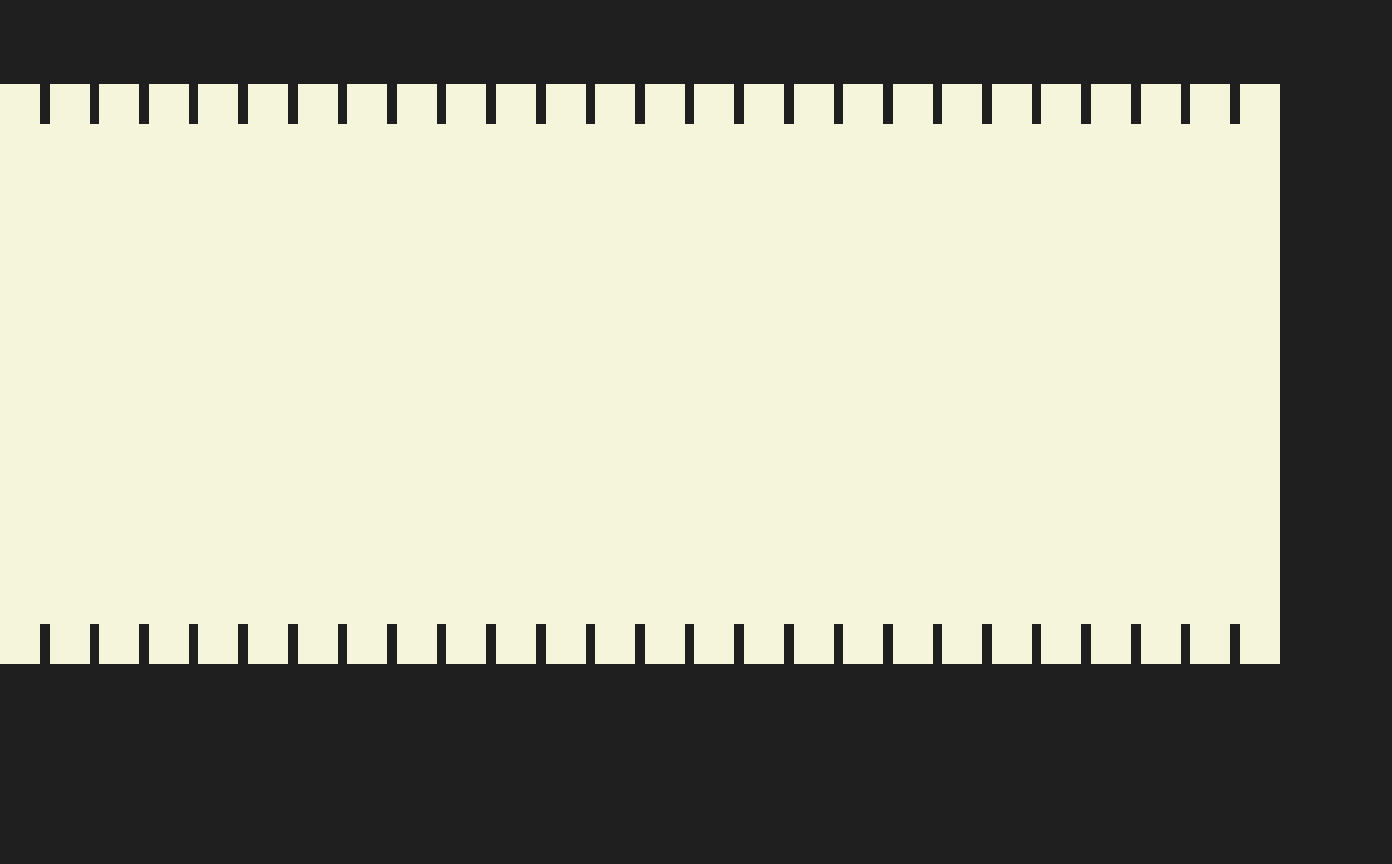
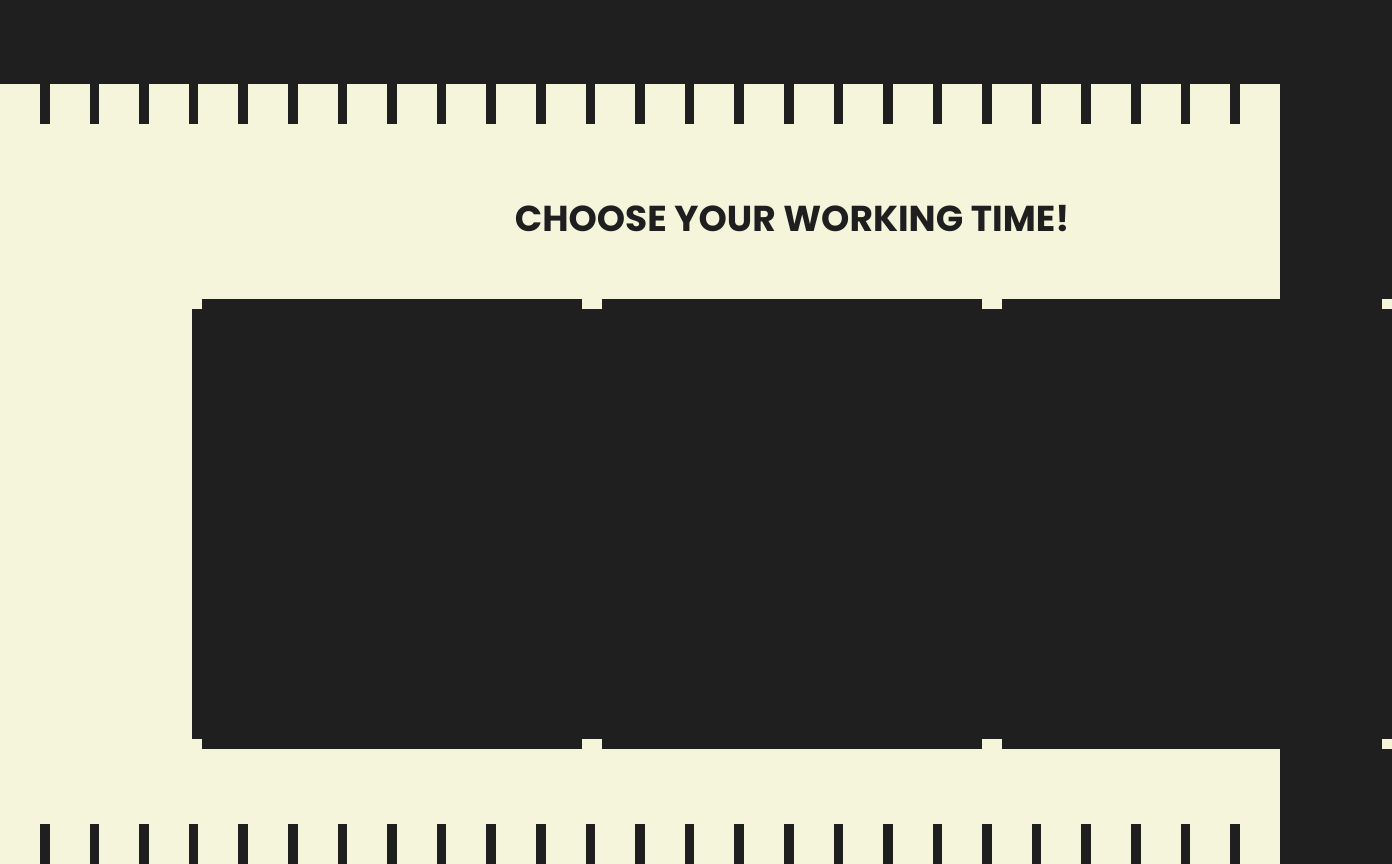
Before and after one commit to mahdi204/PlantsForPlansWebsite, a React (Vite) app: page / in a window 1280 px wide. Shown: the part 780-1644 px from the top of the page, 1392 px wide, since content can reach past the window. Before the commit the page ends 1444 px from the top, so only its background shows below. Built offline with nearby package versions, Linux system fonts and the light colour scheme; a web font is replaced by a local one.

Commit message:
adding cards to the Plans.jsx

```diff
--- a/src/Components/Plans.jsx
+++ b/src/Components/Plans.jsx
@@ -31,7 +31,32 @@ const Plans = () => {
                 <div className='w-[40px] h-[40px] bg-[#f5f5dc]'></div>
                 <div className='w-[40px] h-[40px] bg-[#f5f5dc]'></div>
             </div>
-            <div className='the-content flex w-[100%] bg-[#f5f5dc] h-[500px]'></div>
+            {/* the content of the plans.jsx */}
+            <div className='the-content-container flex w-[100%] bg-[#f5f5dc] h-[700px]'>
+                <div className='the-content w-[100%] mx-[15%] my-[40px] flex justify-center flex-col ' >
+                    <h1 className='text-[#1f1f1f] text-4xl uppercase flex justify-center items-center mb-[60px] ' style={{ fontFamily: 'Poppins, sans-serif', fontWeight: '700' }}>Choose Your Working Time!</h1>
+                    <div className='flex justify-around items-center '>
+                        <div className='relative flex h-[450px] w-[400px] bg-[#1f1f1f]'>
+                            <div className='absolute top-0 left-0 w-[10px] h-[10px] bg-[#f5f5dc]'></div> {/* Top-left corner */}
+                            <div className='absolute top-0 right-0 w-[10px] h-[10px] bg-[#f5f5dc]'></div> {/* Top-right corner */}
+                            <div className='absolute bottom-0 left-0 w-[10px] h-[10px] bg-[#f5f5dc]'></div> {/* Bottom-left corner */}
+                            <div className='absolute bottom-0 right-0 w-[10px] h-[10px] bg-[#f5f5dc]'></div> {/* Bottom-right corner */}
+                        </div>
+                        <div className='relative flex h-[450px] w-[400px] bg-[#1f1f1f]'>
+                            <div className='absolute top-0 left-0 w-[10px] h-[10px] bg-[#f5f5dc]'></div> {/* Top-left corner */}
+                            <div className='absolute top-0 right-0 w-[10px] h-[10px] bg-[#f5f5dc]'></div> {/* Top-right corner */}
+                            <div className='absolute bottom-0 left-0 w-[10px] h-[10px] bg-[#f5f5dc]'></div> {/* Bottom-left corner */}
+                            <div className='absolute bottom-0 right-0 w-[10px] h-[10px] bg-[#f5f5dc]'></div> {/* Bottom-right corner */}
+                        </div>
+                        <div className='relative flex h-[450px] w-[400px] bg-[#1f1f1f]'>
+                            <div className='absolute top-0 left-0 w-[10px] h-[10px] bg-[#f5f5dc]'></div> {/* Top-left corner */}
+                            <div className='absolute top-0 right-0 w-[10px] h-[10px] bg-[#f5f5dc]'></div> {/* Top-right corner */}
+                            <div className='absolute bottom-0 left-0 w-[10px] h-[10px] bg-[#f5f5dc]'></div> {/* Bottom-left corner */}
+                            <div className='absolute bottom-0 right-0 w-[10px] h-[10px] bg-[#f5f5dc]'></div> {/* Bottom-right corner */}
+                        </div>
+                    </div>
+                </div>
+            </div>
             <div className='wrapper flex w-[100%] justify-between items-center'>
                 <div className='w-[40px] h-[40px] bg-[#f5f5dc]'></div>
                 <div className='w-[40px] h-[40px] bg-[#f5f5dc]'></div>
```
